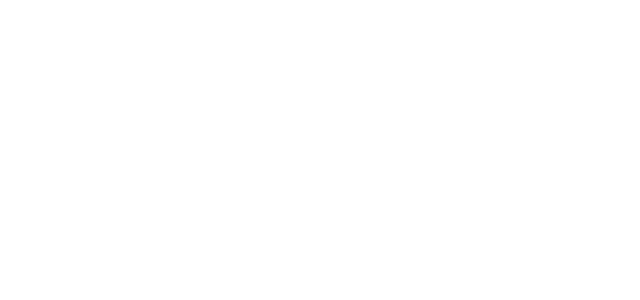
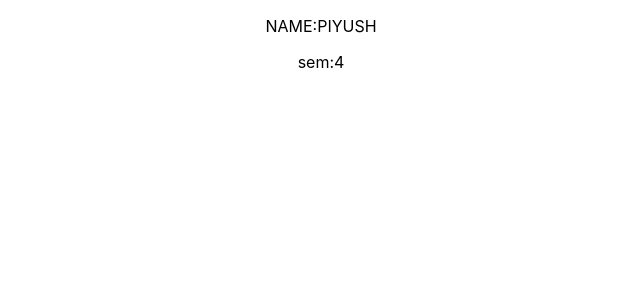
Before and after one commit to piyushmishraa/MovieLand, a React (Create React App) app: page / in a window 1280 px wide. Shown: the top 300 px of the page, without its empty margins (319-959 px from the left). Built offline with nearby package versions, Linux system fonts and the light colour scheme.

Commit message:
error resolved

```diff
--- a/public/index.html
+++ b/public/index.html
@@ -27,7 +27,7 @@
     <title>React App</title>
   </head>
   <body>
-    <noscript>You need to enable JavaScript to run this app.</noscript>
+
     <div id="root"></div>
     <!--
       This HTML file is a template.
--- a/src/App.js
+++ b/src/App.js
@@ -1,11 +1,11 @@
 
 import './App.css';
 
-const kuchbhi = ()=>{
+const Kuchbhi = () => {
   return(
     <>
-    <p>NAME:PIYUSH</p>
-    <p>sem:4</p>
+     <p>NAME:PIYUSH</p>
+     <p>sem:4</p>
     </>
   )
 
@@ -16,9 +16,9 @@
   return (
     <div className="App">
 
-     <>
-     <kuchbhi />
-     </>
+
+     <Kuchbhi />
+
 
 
     </div>
```
